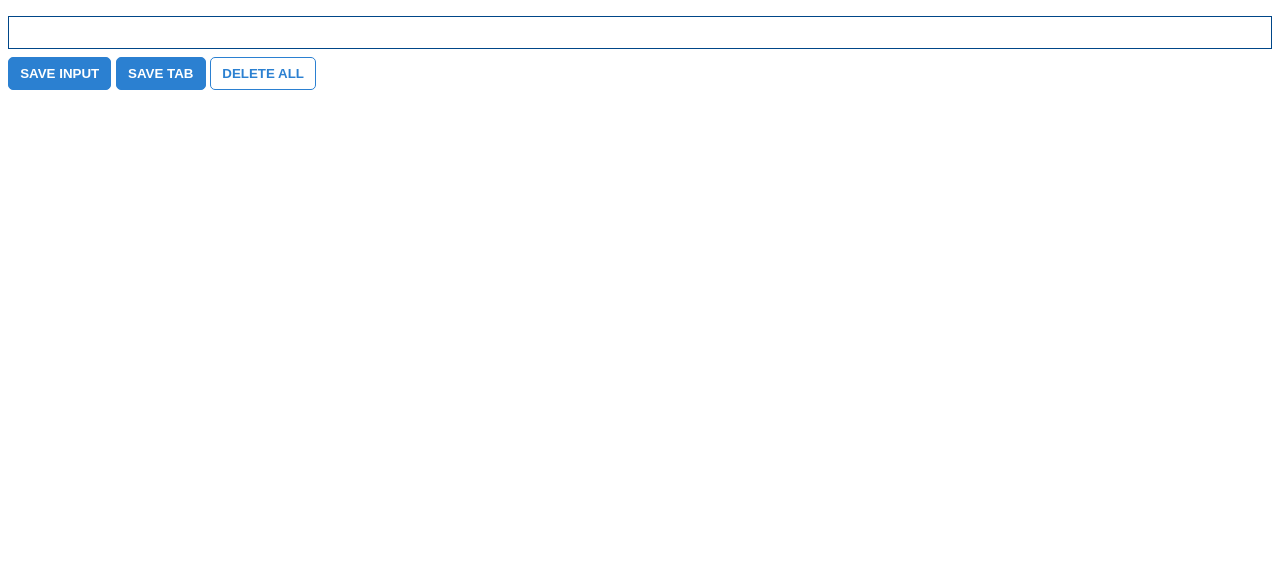
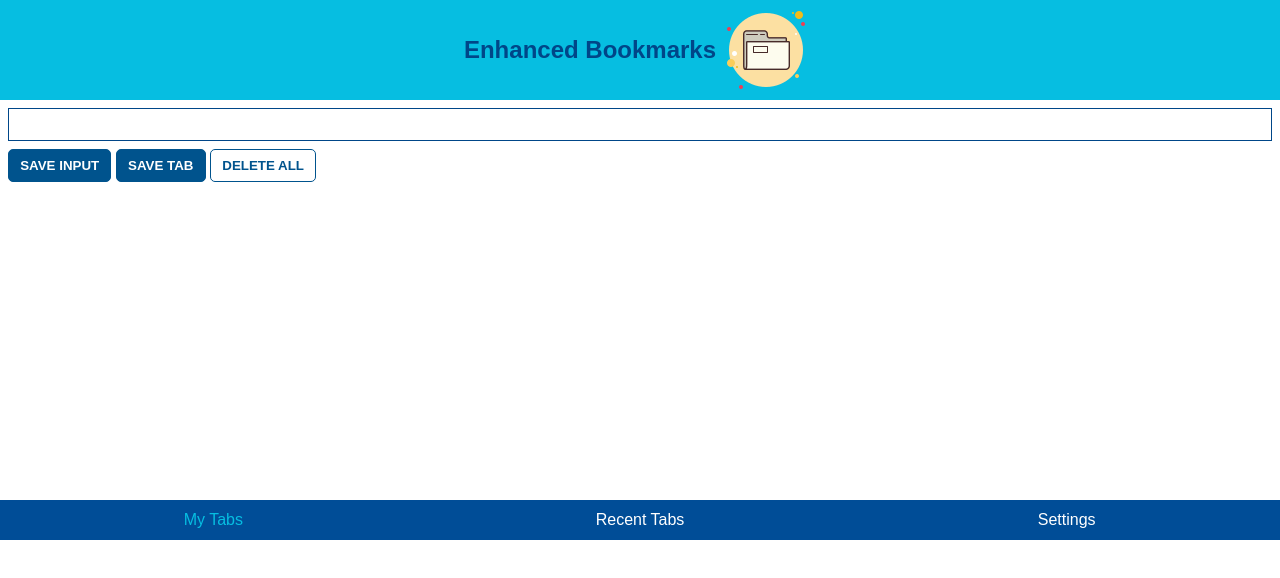
Before and after one commit to jgvargas/enhanced-bookmarkers, a browser extension: page index.html in a window 1280 px wide. Drawn offline with Linux system fonts and the light colour scheme.

Commit message:
Added base layout

```diff
--- a/index.css
+++ b/index.css
@@ -5,9 +5,8 @@
     --color-blue-40: #004688;
     --color-blue-45: #004d97;
     --color-blue-50: #002f53;
-
     --color-light-blue-25: #bbedf6;
---color-light-blue-30: #f1f5f8;
+    --color-light-blue-30: #f1f5f8;
 }
 
 * {
@@ -17,9 +16,55 @@
     font-family: Arial, Helvetica, sans-serif;
 }
 
+a {
+    color: var(--color-blue-45);
+}
+
+ul {
+    list-style-type: none;
+}
+
 body {
-    margin: .5rem;
     min-width: 400px;
+    min-height: 500px;
+    color: #fff;
+}
+
+.container {
+    margin: 0 .5rem;
+}
+
+
+
+/*---------------
+    Logo space
+---------------*/
+
+#logo-space {
+    align-items: center;
+    background: var(--color-blue-10);
+    cursor: pointer;
+    color: var(--color-blue-40);
+    display: flex;
+    flex-direction: row;
+    justify-content: center;
+}
+
+#logo h1 {
+    font-size: 1rem;
+}
+
+#logo img {
+    max-width: 100%;
+    max-height: 100%;
+}
+
+/*---------------
+    Tab space
+---------------*/
+
+#tab-space {
+    height: 400px;
 }
 
 input {
@@ -34,8 +79,8 @@ input:focus {
 }
 
 button {
-    background: var(--color-blue-20);
-    border: 1px solid var(--color-blue-20);
+    background: var(--color-blue-30);
+    border: 1px solid var(--color-blue-30);
     border-radius: 5px;
     color: #fff;
     cursor: pointer;
@@ -45,26 +90,47 @@ button {
 }
 
 button:hover {
-    background: var(--color-blue-30);
+    background: var(--color-blue-20);
 }
 
 #delete-btn {
     background: #fff;
-    color: var(--color-blue-20);
+    color: var(--color-blue-30);
 }
 
 #delete-btn:hover {
     background: var(--color-light-blue-30);
 }
 
-ul {
-    list-style-type: none;
+.item {
+    margin: .7rem .5rem;
+    font-size: 1rem;
 }
 
-li {
-    margin: .7rem .5rem;
+/*---------------
+    COLLECTION space
+---------------*/
+
+#collection-bar {
+    display: flex;
+    flex-direction: row;
+    justify-content: space-around;
+    background: var(--color-blue-45);
 }
 
-a {
-    color: var(--color-blue-45);
+#collection-bar li {
+    cursor: pointer;
+    font-size: 1rem;
+    width: 100%;
+    height: 100%;
+    padding: .7rem .5rem;
+    text-align: center;
 }
+
+#collection-bar li:hover {
+    background: var(--color-blue-20);
+}
+
+.is-active {
+    color: var(--color-blue-10);
+}
--- a/index.html
+++ b/index.html
@@ -9,7 +9,14 @@
     <link rel="shortcut icon" href="#" />
 </head>
 <body>
-    <div class="container">
+    <div id="app-container">
+        <section id="logo-space">
+            <h1>Enhanced Bookmarks</h1>
+            <img src="./img/icon-folder.png" alt="folder logo">
+        </section>
+
+        <section id="tab-space" class="container">
+
             <label for="input-el">
 
             </label>
@@ -21,6 +28,14 @@
 
             <ul id="item-space">
             </ul>
+        </section>
+        <section>
+            <ul id="collection-bar">
+                <li id="user-tabs" class="is-active">My Tabs</li>
+                <li id="recent-tabs">Recent Tabs</li>
+                <li id="settings">Settings</li>
+            </ul>
+        </section>
     </div>
 
     <script src="./index.js"></script>
--- a/index.js
+++ b/index.js
@@ -1,9 +1,20 @@
+// DOM elements
 const inputBtn = document.getElementById("input-btn")
 const inputEl = document.getElementById("input-el")
 const deletBtn = document.getElementById("delete-btn")
-const localStorageEntries = JSON.parse( localStorage.getItem("myEntries") )
 const tabBtn = document.getElementById("save-tab")
 
+const bottomMenu = document.getElementById("collection-bar")
+const userTabs = document.getElementById("user-tabs")
+
+userTabs.addEventListener('click', () => {
+    userTabs.classList.toggle("is-active")
+})
+
+// Local Storage
+const localStorageEntries = JSON.parse( localStorage.getItem("myEntries") )
+
+//
 let itemSpace = document.getElementById("item-space")
 let myItems = []
 
@@ -16,8 +27,6 @@ tabBtn.addEventListener("click", () => {
         render(myItems)
     })
     /* Firefox */
-
-
 })
 
 inputBtn.addEventListener("click", () => {
```
Also changed, not shown: manifest.json. Lines whose indentation alone changed are shown as unchanged.
